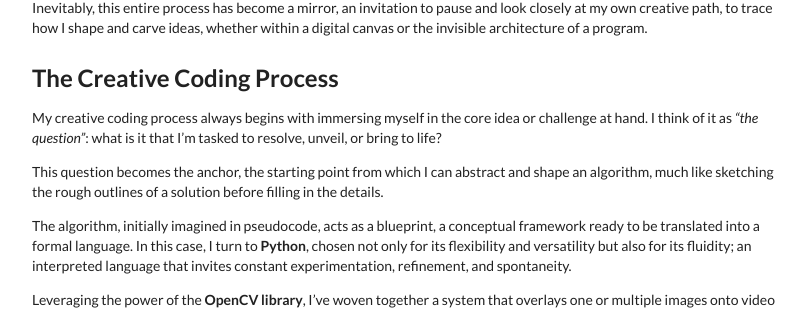
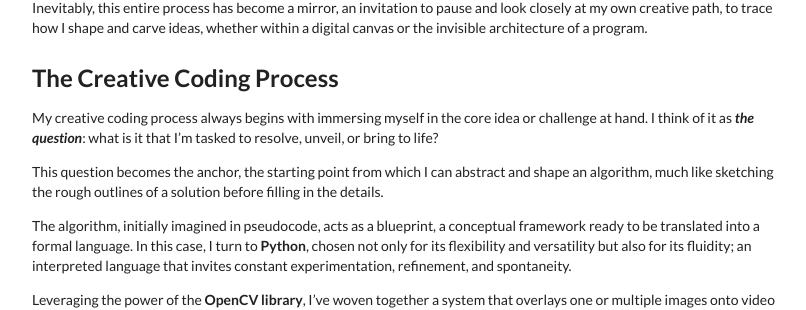
Before and after one commit to metalerk/metalerk.github.io, a Jekyll site: the page built from _posts/2025-03-21-unveiling-art-between-lines-of-code.md, in a window 1280 px wide and 900 px high, scrolled down 754 px. Shown: the part 151-461 px from the top of the window, without its empty margins (228-1034 px from the left). Built offline with Jekyll 4.4.1, drawn with Linux system fonts in a browser that asks for light colours; nearby versions of some CDN libraries; a style sheet for code colours, icons or effects is not loaded.

Commit message:
add bold

```diff
--- a/_posts/2025-03-21-unveiling-art-between-lines-of-code.md
+++ b/_posts/2025-03-21-unveiling-art-between-lines-of-code.md
@@ -30,7 +30,7 @@ Inevitably, this entire process has become a mirror, an invitation to pause and
 
 ## The Creative Coding Process
 
-My creative coding process always begins with immersing myself in the core idea or challenge at hand. I think of it as _"the question"_: what is it that I'm tasked to resolve, unveil, or bring to life?
+My creative coding process always begins with immersing myself in the core idea or challenge at hand. I think of it as **_the question_**: what is it that I'm tasked to resolve, unveil, or bring to life?
 
 This question becomes the anchor, the starting point from which I can abstract and shape an algorithm, much like sketching the rough outlines of a solution before filling in the details.
 
```
